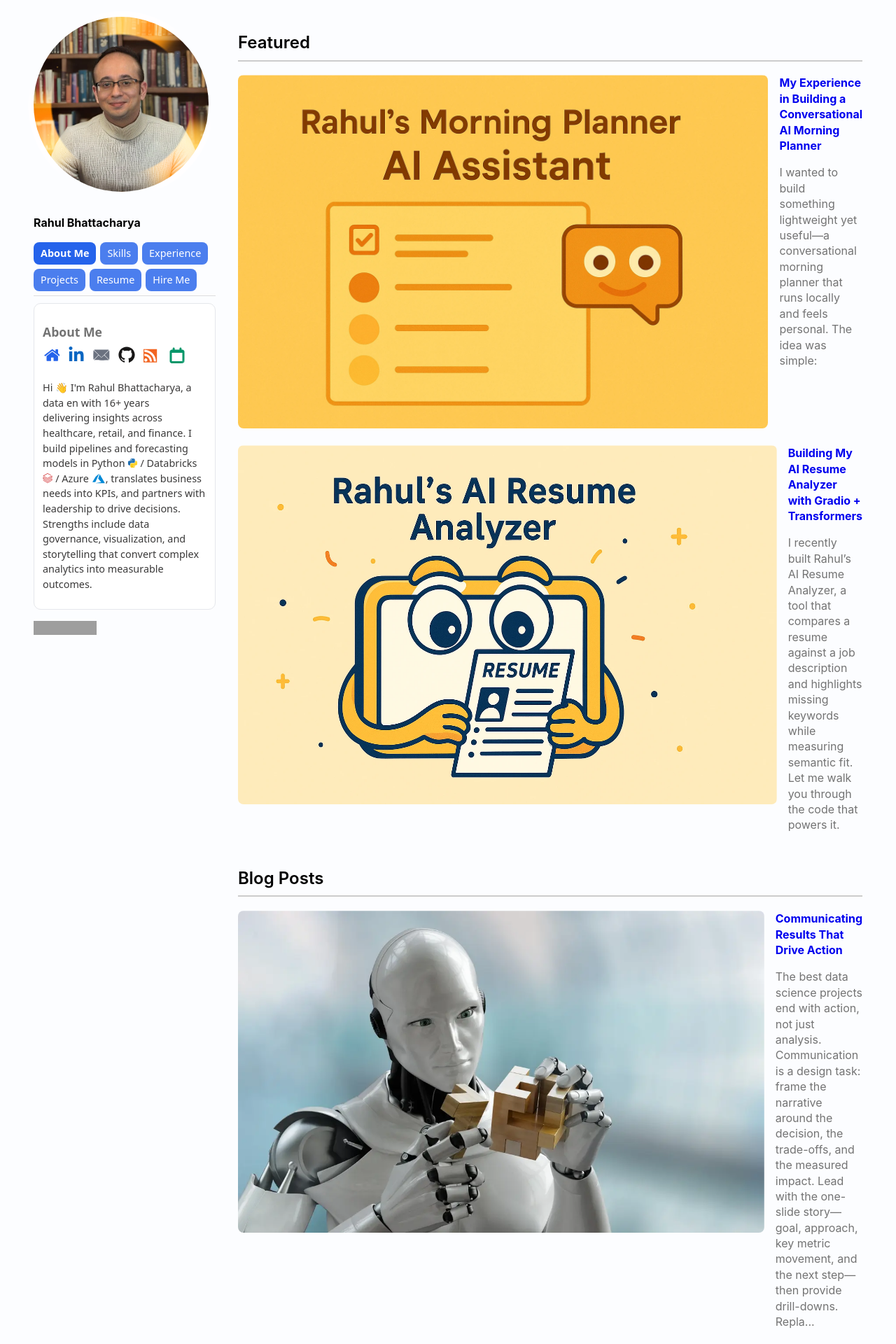
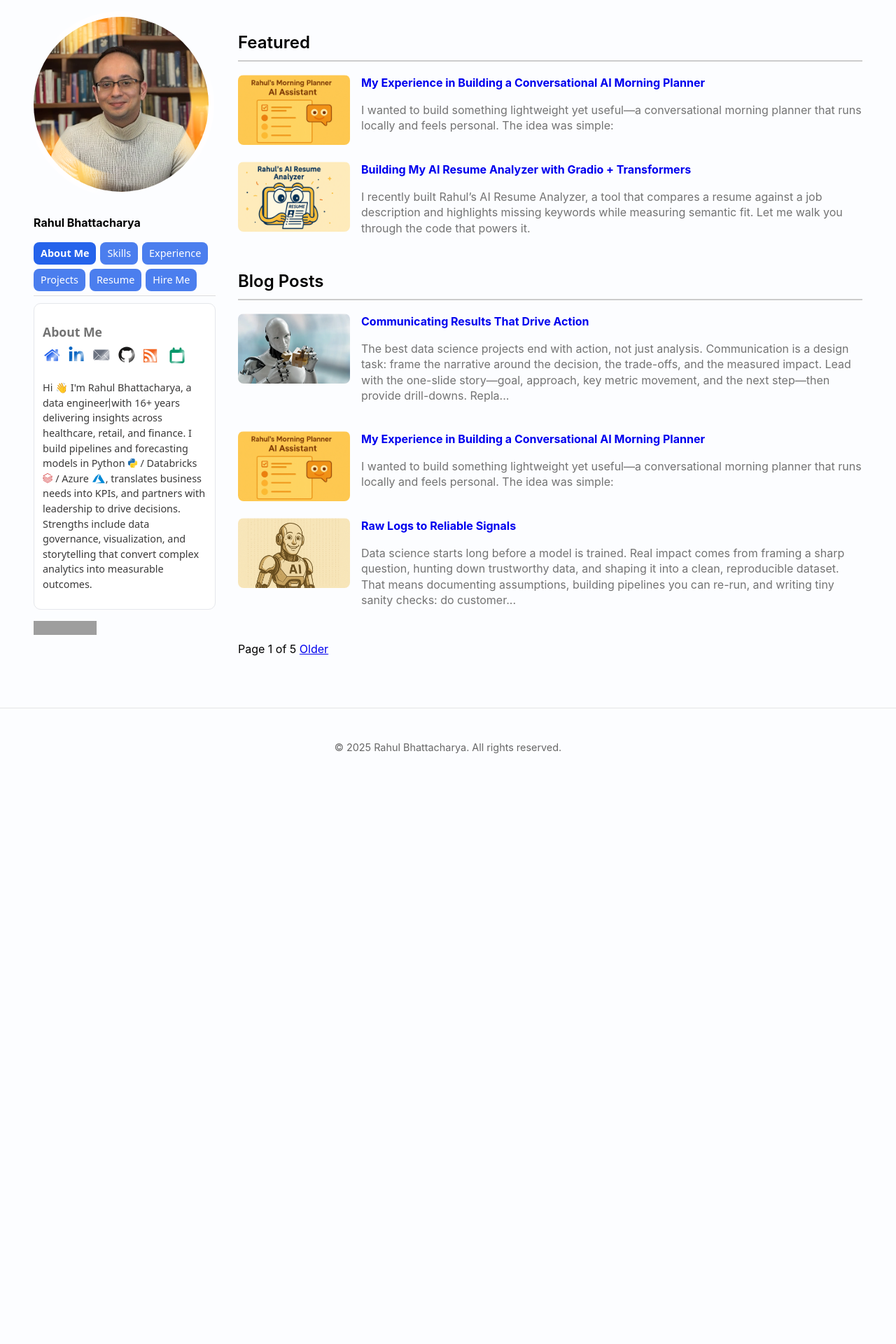
Before and after one commit to RahulBhattacharya1/RahulBhattacharya1.github.io, a Jekyll site: the page built from index.html, in a window 1280 px wide. Shown: the top 1920 px of the page at 70% size. Built offline with Jekyll 4.4.1, drawn with Linux system fonts in a browser that asks for light colours; the list of posts is cut into pages by our own code; after the commit the page ends 1125 px from its top, so only the background shows below that; grey boxes are pictures that could not be loaded.

Commit message:
Update main.scss

```diff
--- a/assets/css/main.scss
+++ b/assets/css/main.scss
@@ -183,8 +183,8 @@
 
 /* 1) The image stays put, but we "cut" a tiny triangle during the curl */
 .post-item img{
-  width:100%;
-  height:auto;
+  width:160px;
+  height:100px;
   object-fit:cover;
   border-radius:8px;
   display:block;
```
